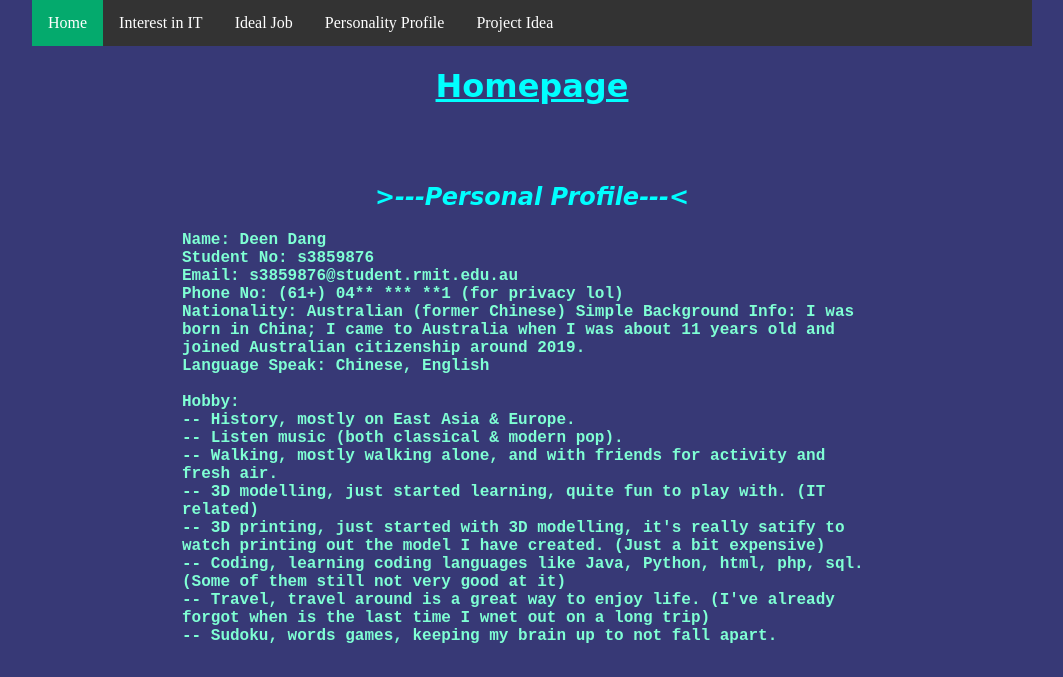
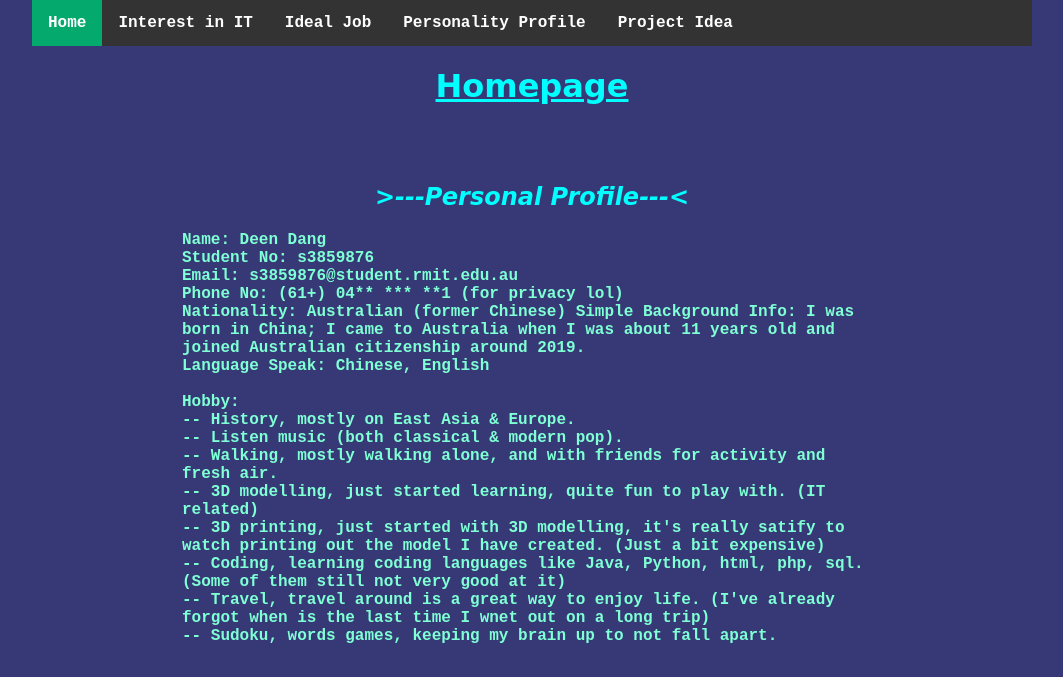
Before and after one commit to DeenDang/Assignment1, a plain HTML site: page index.html in a window 1280 px wide. Shown: the top 677 px of the page, without its empty margins (108-1171 px from the left). Drawn offline with Linux system fonts and the light colour scheme.

Commit message:
Update style.css

```diff
--- a/style.css
+++ b/style.css
@@ -19,7 +19,7 @@ h2 {
     text-align: center;
 }
 
-p {
+p, ul, dt, dd {
     color: aquamarine;
     font-weight: bold;
     font-family: monospace;
```
